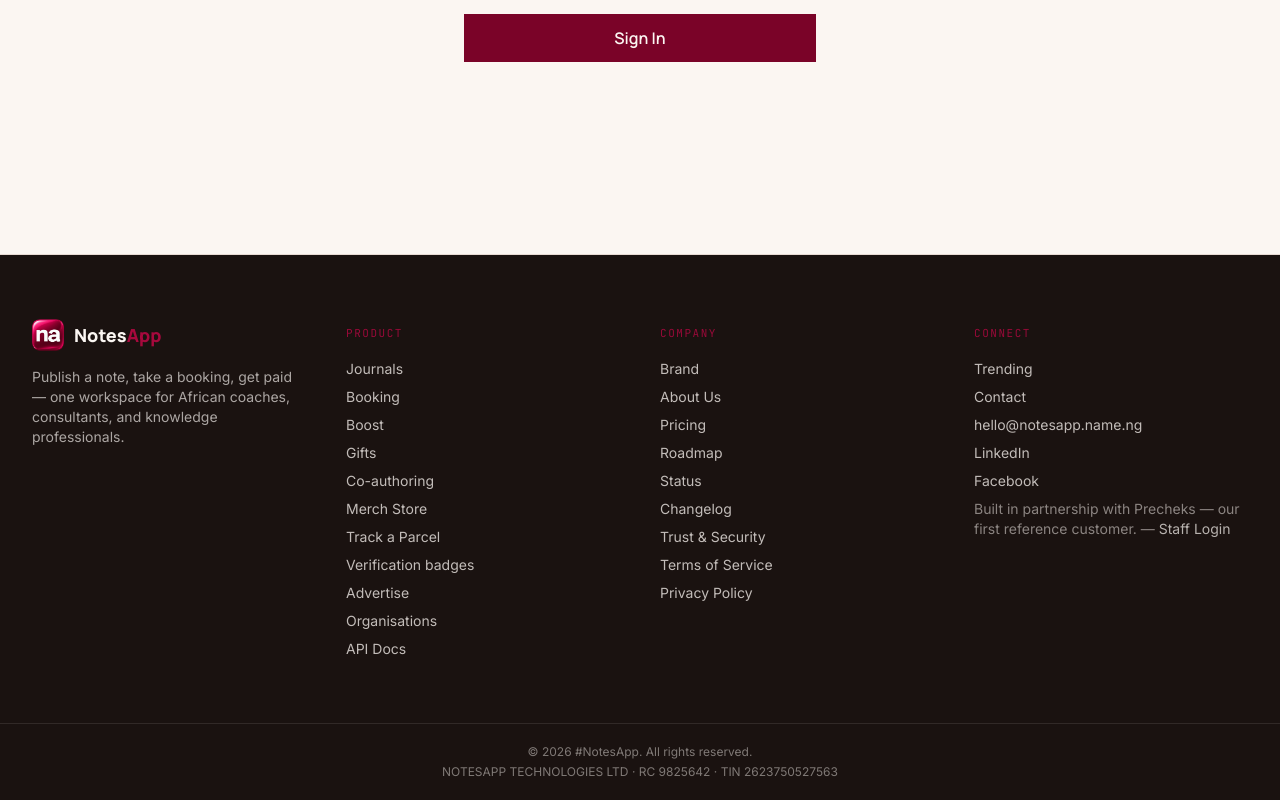
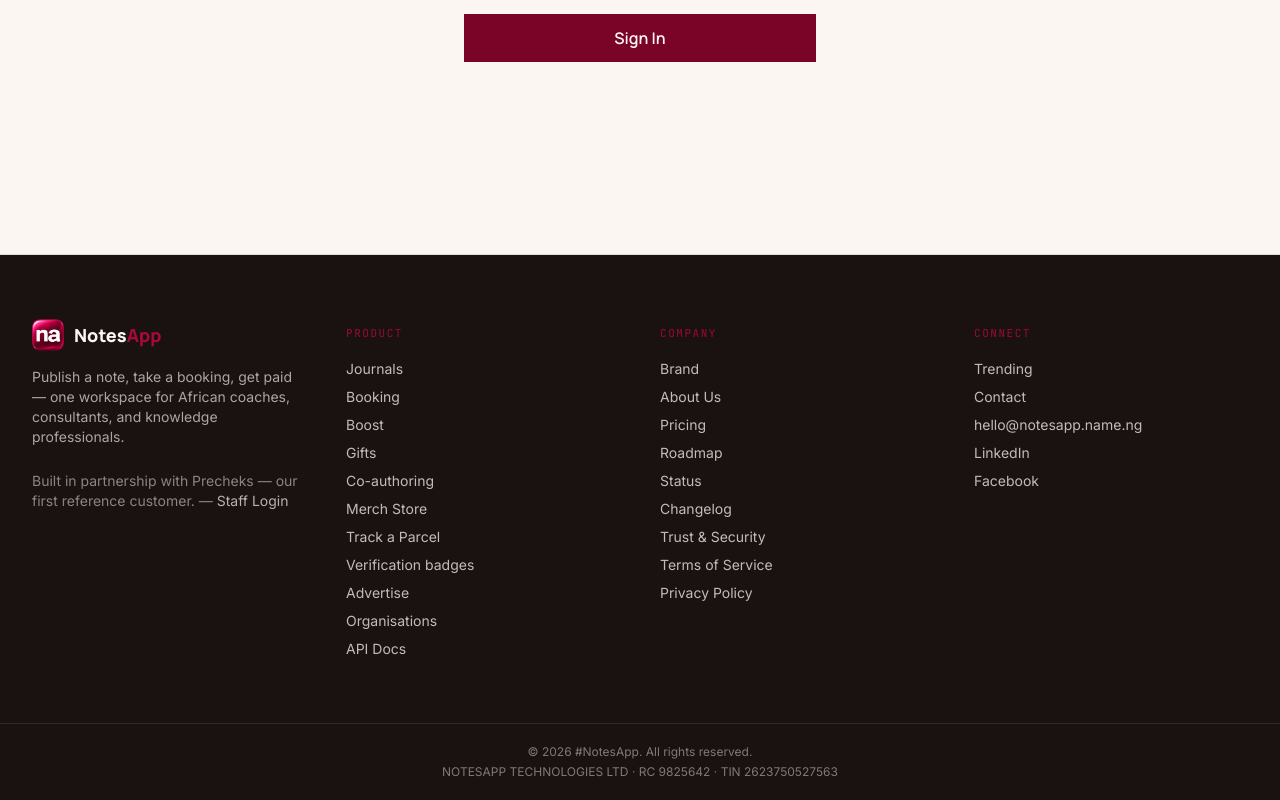
Before and after one commit to AceBoss1/notesapp, a Next.js app: page /admin/login in a window 1280 px wide. Shown: the part 511-1311 px from the top of the page. Built offline with nearby package versions, Linux system fonts and the light colour scheme; no server answers; the database is empty.

Commit message:
Footer: move the Precheks partnership line and Staff Login under the logo
Co-Authored-By: Claude Sonnet 5.5 <noreply@anthropic.com>
Claude-Session: https://claude.ai/code/session_014YUCojVUYbQrveaVgUJMCC

```diff
--- a/app/layout.tsx
+++ b/app/layout.tsx
@@ -150,6 +150,13 @@ export default async function RootLayout({
                 for African coaches, consultants, and knowledge
                 professionals.
               </p>
+              <p className="mt-6 max-w-xs text-sm text-paper/50">
+                Built in partnership with Precheks — our first
+                reference customer. —{" "}
+                <Link href="/admin/login" className="text-paper/70 hover:text-paper">
+                  Staff Login
+                </Link>
+              </p>
             </div>
 
             <div>
@@ -207,13 +214,6 @@ export default async function RootLayout({
                     </a>
                   </li>
                 ))}
-                <li className="mt-6 text-paper/50">
-                  Built in partnership with Precheks — our first
-                  reference customer. —{" "}
-                  <Link href="/admin/login" className="text-paper/70 hover:text-paper">
-                    Staff Login
-                  </Link>
-                </li>
               </ul>
             </div>
           </div>
```
